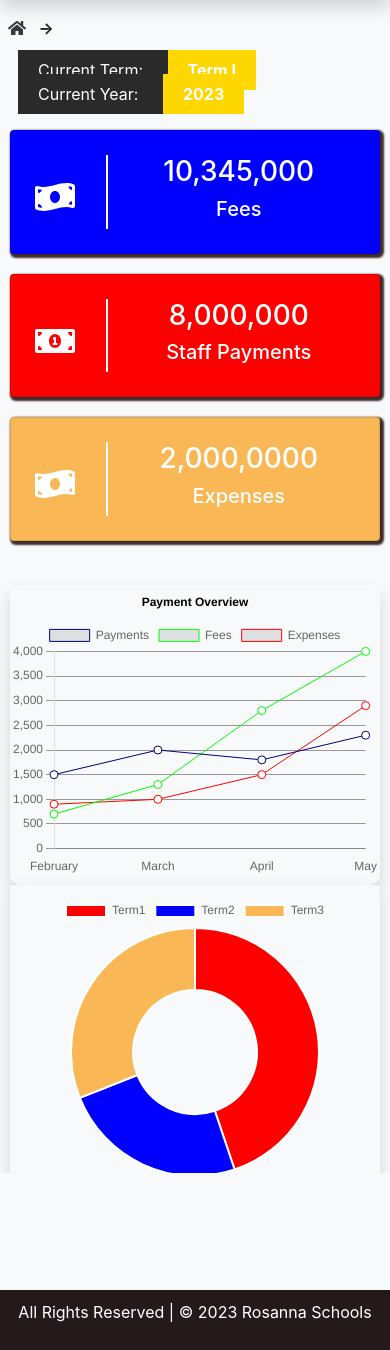
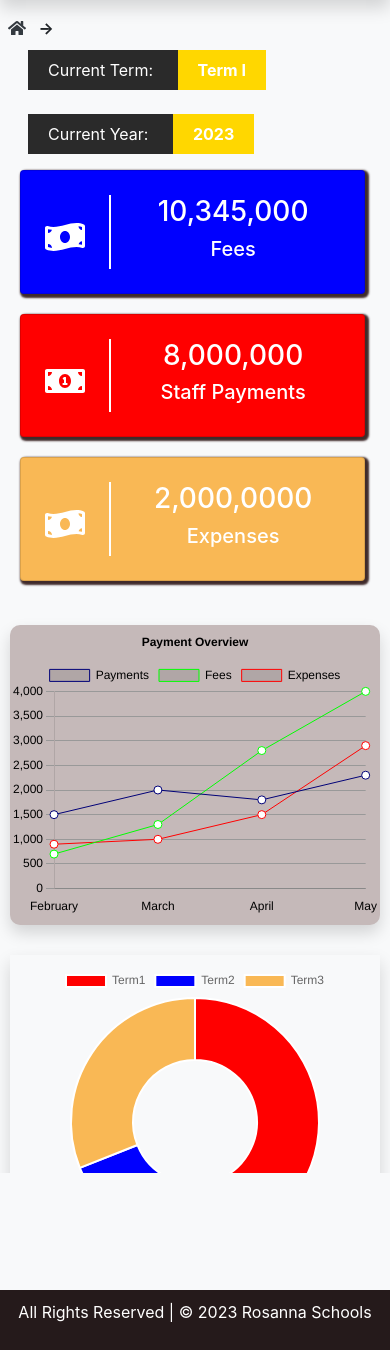
Before and after one commit to megateams/rosanna, a Django app: page /finance/ in a window 390 px wide. Shown: the part 56-1406 px from the top of the page. Run offline with Django 4.2, Linux system fonts and the light colour scheme; some libraries are stand-ins or nearby versions.

Commit message:
worked on finance dashboard responsiveness

```diff
--- a/finance/templates/finance/financedashboard.html
+++ b/finance/templates/finance/financedashboard.html
@@ -67,7 +67,7 @@
     <!-- linegraph and donut -->
     <div class="row mt-4">
         <div class="col-lg-8 bar">
-            <div class="line-chart shadow  bg-light pb-2">
+            <div class="line-chart shadow text-white pb-2">
                 <canvas id="paymentChart"></canvas>
             </div>
         </div>
--- a/frontend/static/css/finances.css
+++ b/frontend/static/css/finances.css
@@ -50,3 +50,27 @@
     padding: 10px 20px;
     font-weight: 700;
 }
+/* responsivenes */
+/* small screens */
+
+@media (max-width: 770px){
+    .inner-content .current-term{
+        margin-left: 10px;
+    }
+    .inner-content .current-year{
+        margin-top: 40px;
+        margin-left: 10px;
+    }
+    .inner-content .feescard, .inner-content .spaymentscard, .inner-content .expensecard {
+        margin-left: 10px;
+        margin-right: 15px;
+    }
+    .donut-chart{
+        margin-top: 30px;
+    }
+    .table-section{
+        overflow-x: scroll;
+    }
+}
+
+/* small screens */
--- a/frontend/static/js/charts.js
+++ b/frontend/static/js/charts.js
@@ -129,6 +129,9 @@ document.addEventListener("DOMContentLoaded", function() {
           x: {
             grid: {
               display: false
+            },
+            ticks: {
+              color:"black",
             }
           },
           y: {
@@ -137,13 +140,17 @@ document.addEventListener("DOMContentLoaded", function() {
               color: "#999"
             },
             ticks: {
-              stepSize: 500
+              stepSize: 500,
+              color: "black",
             }
           }
         },
         plugins: {
           legend: {
-            position: "top"
+            position: "top",
+            labels: {
+              color: "black"
+            }
           },
           title: {
             display: true,
```
